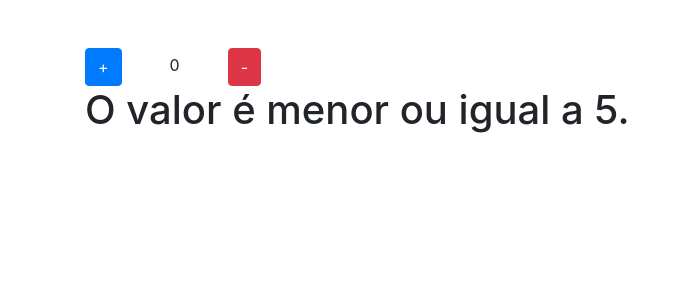
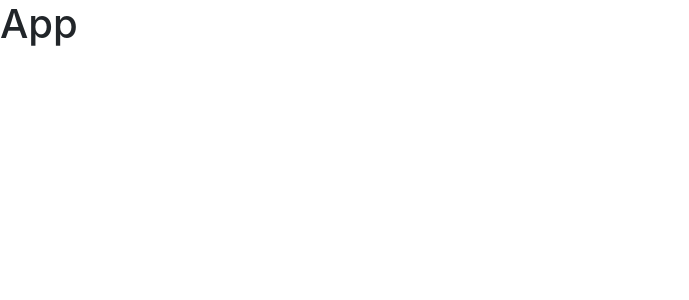
Before and after one commit to taohansens/Bootcamp-DevSuperior, a React (Create React App) app in the folder front-web/: page / in a window 1280 px wide. Shown: the top 300 px of the page, without its empty margins (0-689 px from the left). Built offline with nearby package versions, Linux system fonts and the light colour scheme.

Commit message:
Clean code

```diff
--- a/front-web/src/App.tsx
+++ b/front-web/src/App.tsx
@@ -1,33 +1,8 @@
-import React, { useState, useEffect } from 'react';
+import React from 'react';
 
 const App = () => {
-    const [counter, setCounter] = useState(0);
-
-    useEffect(() => {
-        // Ciclo de vida
-        console.log('Componente Iniciado')
-    }, [])
-
     return (
-        <div className="container mt-5">
-            <button
-                className="btn btn-primary mr-5"
-                onClick={() => setCounter(counter + 1)}
-            >
-                +
-            </button>
-            <span>
-                {counter}
-            </span>
-            <button
-                className="btn btn-danger ml-5"
-                onClick={() => setCounter(counter - 1)}
-            >
-                -
-            </button>
-            {counter > 5 && <h1>O valor é maior que 5.</h1>}
-            {counter <= 5 && <h1>O valor é menor ou igual a 5.</h1>}
-        </div>
+        <h1>App</h1>
     );
 }
 
```
